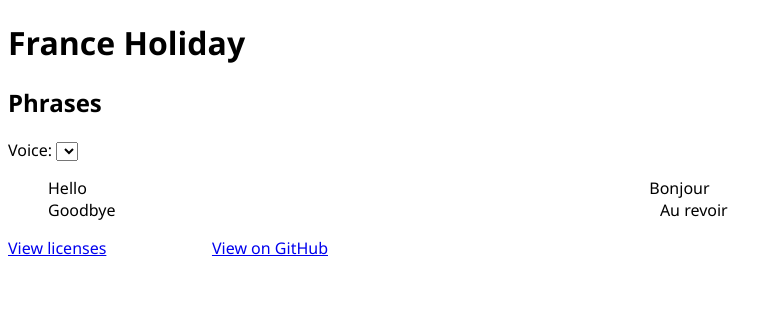
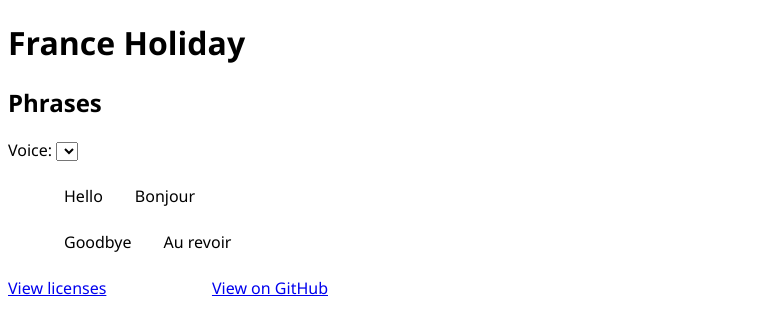
Before and after one commit to Grvs44/france-holiday, a React (Vite) app: page / in a window 1280 px wide. Shown: the top 334 px of the page, without its empty margins (0-783 px from the left). Built offline with nearby package versions, Linux system fonts and the light colour scheme.

Commit message:
Improve spacing

```diff
--- a/src/styles.css
+++ b/src/styles.css
@@ -7,8 +7,10 @@ body {
   display: flex;
   flex-direction: row;
   flex-wrap: wrap;
+  padding: 0.5em 0;
+  margin: 0.5em 0;
 }
 
 .phrase span {
-  flex-grow: 10;
+  margin: 0 1em;
 }
```
